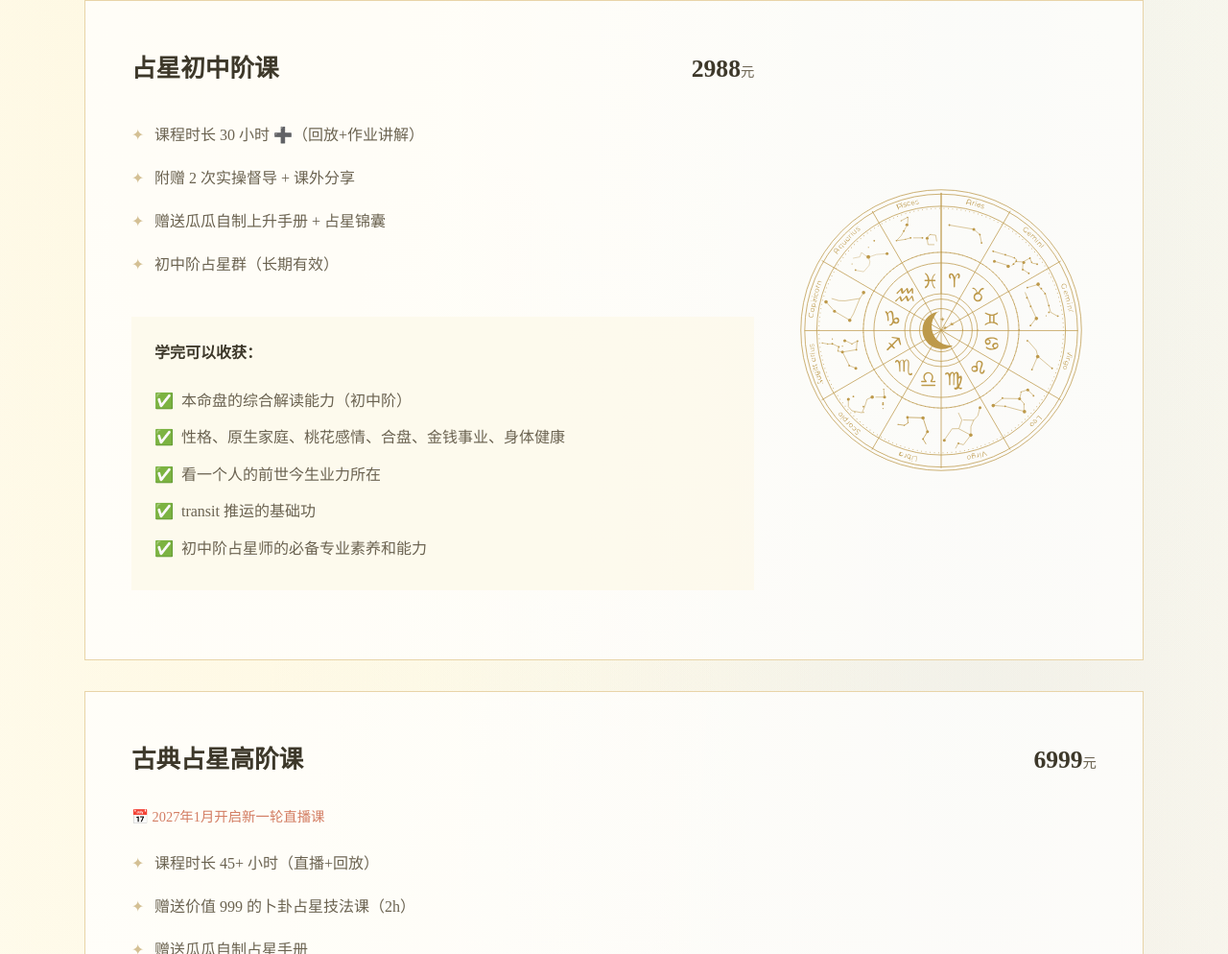
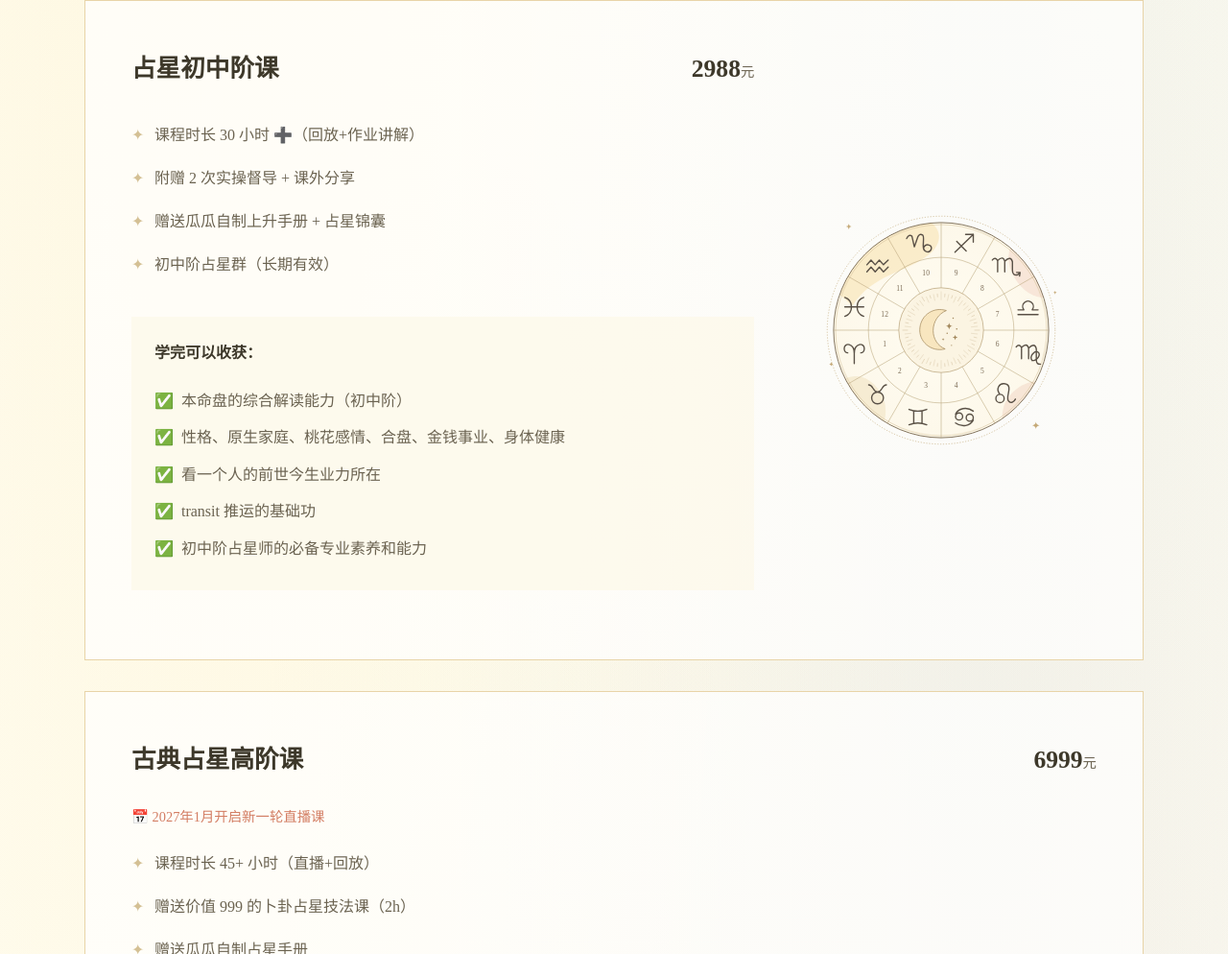
Before and after one commit to guaguasis-astro/guaguasis-website, a plain HTML site: page index.html in a window 1280 px wide. Shown: the part 2426-3420 px from the top of the page at 96% size. Drawn offline with Linux system fonts and the light colour scheme; a web font is replaced by a local one.

Commit message:
替换首页初中阶课程星盘插图

```diff
--- a/index.html
+++ b/index.html
@@ -2403,7 +2403,7 @@
                     </div>
                 </div>
                 <div class="course-side-image">
-                    <img src="images/星盘1.svg" alt="星盘" style="width: 100%;">
+                    <img src="images/editorial-zodiac-wheel.svg" alt="日杂风十二星座圆轮，宫位从白羊座起逆时针编号 1 至 12" style="width: 100%;">
                 </div>
             </div>
 
```
Also changed, not shown: images/editorial-zodiac-wheel.svg (added).
